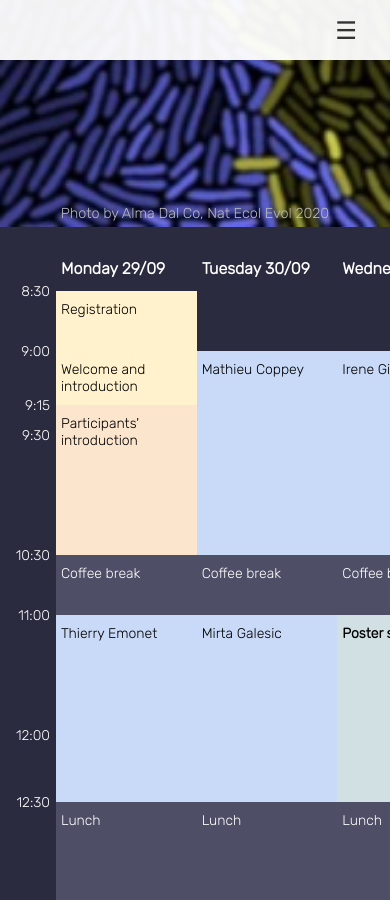
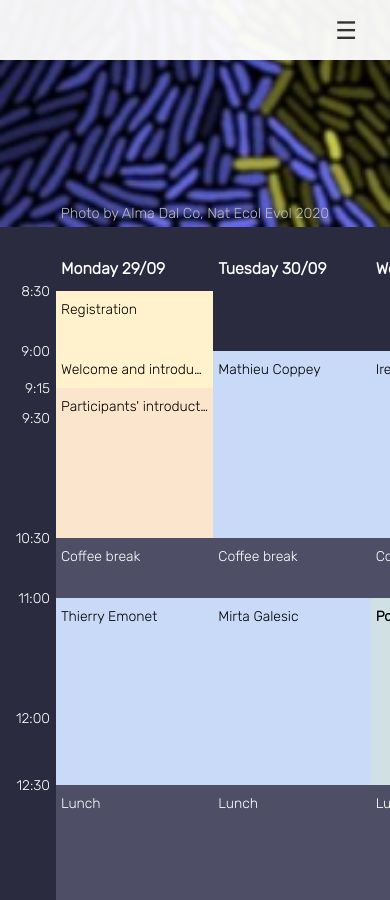
Before and after one commit to almadalcoschool/almadalcoschool.github.io, a Jekyll site: the page built from program.html, in a window 390 px wide and 900 px high, scrolled down 323 px. Built offline with Jekyll 4.4.1, drawn with Linux system fonts in a browser that asks for light colours; nearby versions of some CDN libraries.

Commit message:
provo corrette proporzioni orari su mobile

```diff
--- a/program.html
+++ b/program.html
@@ -185,14 +185,13 @@ image: /images/home/paper_natEcoEvol2020.jpg
 <!-- TIMETABLE -->
 
 
-
 <style type="text/css">
     .tg  {
       border:none;border-collapse:collapse;border-spacing:0;margin:0 auto;
       table-layout: fixed;            /* colonne a larghezza fissa */
       width: 100%;
       /* Variabili */
-      --row-min: 30px;                /* altezza minima riga */
+      --row-min: 30px;                /* altezza minima riga (step temporale) */
       --time-x: 8px;                  /* rientro orario dal bordo destro della prima colonna */
       --time-col: 64px;               /* larghezza colonna orari (più stretta) */
       --days-font-size: 18px;         /* dimensione font prima riga (giorni) - desktop */
@@ -211,6 +210,7 @@ image: /images/home/paper_natEcoEvol2020.jpg
       overflow:hidden;
       padding:10px 5px;
       word-break:normal;
+      cursor: default;
     }
 
     /* Disattiva lo sticky "vuoto" dell'header originale */
@@ -221,18 +221,18 @@ image: /images/home/paper_natEcoEvol2020.jpg
     .tg .tg-gpin{background-color:#C9DAF8;text-align:left;vertical-align:top}
     .tg .tg-agz1{background-color:#4e4e67;color:#ffffff;text-align:left;vertical-align:top}
     .tg .tg-nj25{background-color:#D9D2E9;text-align:left;vertical-align:top}
-    .tg .tg-mkke{background-color:#D0E0E3;font-weight:bold;text-align:left;vertical-align:top}
+    .tg .tg-mkke{background-color:#D0E0E3;text-align:left;vertical-align:top;font-weight:bold}
     .tg .tg-82rs{background-color:#FFF2CC;text-align:left;vertical-align:top}
     .tg .tg-yedf{background-color:#FFF2CC;text-align:left;vertical-align:top}
     .tg .tg-7803{color:#ffffff;text-align:left;vertical-align:top}
     .tg .tg-ccct{background-color:#4e4e67;border-color:#4e4e67;color:#ffffff;text-align:left;vertical-align:top}
     .tg .tg-0lax{text-align:left;vertical-align:top}
-    .tg .tg-95qi{color:#FFF;font-weight:bold;text-align:left;vertical-align:top}
+    .tg .tg-95qi{color:#FFF;text-align:left;vertical-align:top;font-weight:bold}
     .tg .tg-pta1{color:#FFF;text-align:left;vertical-align:top}
     .tg .tg-dmai{background-color:#FCE5CD;text-align:left;vertical-align:top}
     .tg .tg-teb0{background-color:#D9EAD3;text-align:left;vertical-align:top}
 
-    /* Altezza minima riga per evitare sovrapposizioni tra orari vicini */
+    /* Altezza minima riga = passo temporale (mantiene la scala delle durate) */
     .tg tbody tr{ height: var(--row-min); }
 
     /* === Prima colonna STICKY a sinistra + orario “sulla linea” allineato a destra === */
@@ -248,6 +248,7 @@ image: /images/home/paper_natEcoEvol2020.jpg
       width: var(--time-col);         /* assicura larghezza fissa anche a livello di cella */
       min-width: var(--time-col);
       /* background: var(--table-bg, transparent); */
+      cursor: default;
     }
     .tg tbody td:first-child .time-on-line{
       position: absolute;
@@ -281,15 +282,50 @@ image: /images/home/paper_natEcoEvol2020.jpg
 
     @media (max-width: 767px){
       .tg-wrap { overflow-x: auto; -webkit-overflow-scrolling: touch; }
-      .tg      { min-width: 900px; }  /* forza overflow → scroll orizzontale */
+      .tg      { min-width: 1000px; } /* forza overflow → scroll orizzontale */
       .tg { --time-col: 56px; --time-x: 6px; --days-font-size: 16px; }
+
+      /* Mantiene la scala temporale: niente a capo, ellissi */
+      .tg td, .tg th{
+        white-space: nowrap;          /* impedisce l'aumento in altezza della riga */
+        text-overflow: ellipsis;      /* mostra … se il testo è troppo lungo */
+        overflow: hidden;             /* evita che il contenuto gonfi la riga */
+      }
+
+      /* Indicatore "toccabile" solo su celle di contenuto (non orari, non header) */
+      .tg tbody td:not(:first-child){ cursor: pointer; }
+    }
+
+    /* === POPOVER per leggere il contenuto completo su tap === */
+    .cell-popover{
+      position: fixed; inset: 0;
+      display: none; align-items: center; justify-content: center;
+      background: rgba(0,0,0,.35);
+      z-index: 9999; padding: 16px;
+    }
+    .cell-popover--open{ display: flex; }
+    .cell-popover__box{
+      background: #fff; color: #000;
+      max-width: 90vw; max-height: 70vh;
+      overflow: auto; border-radius: 12px; padding: 16px 20px;
+      box-shadow: 0 10px 30px rgba(0,0,0,.25);
+      font-family: inherit; font-size: 16px; line-height: 1.4;
+      position: relative;
+    }
+    .cell-popover__close{
+      position: absolute; top: 8px; right: 10px;
+      border: 0; background: transparent; font-size: 22px; cursor: pointer;
+      line-height: 1;
+    }
+    .cell-popover__meta{
+      font-size: 12px; opacity: .7; margin-bottom: 8px;
     }
   </style>
 </head>
 <body>
 
   <div class="tg-wrap">
-    <table class="tg">
+    <table class="tg" aria-label="Programma settimanale">
       <!-- 1 colonna orari (stretta) + 6 colonne giorni (uguali) -->
       <colgroup>
         <col class="tg-col-time">
@@ -453,11 +489,21 @@ image: /images/home/paper_natEcoEvol2020.jpg
     </table>
   </div>
 
+  <!-- Popover per testi completi -->
+  <div class="cell-popover" id="cell-popover" aria-hidden="true">
+    <div class="cell-popover__box" role="dialog" aria-modal="true" aria-labelledby="cell-popover-title">
+      <button class="cell-popover__close" type="button" aria-label="Chiudi" title="Chiudi">&times;</button>
+      <div class="cell-popover__meta" id="cell-popover-title">Dettaglio</div>
+      <div id="cell-popover-content"></div>
+    </div>
+  </div>
+
   <!-- Script: incapsula automaticamente gli orari nello span .time-on-line -->
   <script>
     document.addEventListener('DOMContentLoaded', function () {
-      const cells = document.querySelectorAll('.tg tbody tr td:first-child');
-      cells.forEach(td => {
+      /* === 1) Wrapping degli orari per effetto "sulla linea" === */
+      const timeCells = document.querySelectorAll('.tg tbody tr td:first-child');
+      timeCells.forEach(td => {
         if (td.querySelector('.time-on-line')) return; // già fatto
         const txt = (td.textContent || '').trim();
         // Matcha "9:00", "9.15", "19", "19,45" ecc.
@@ -480,6 +572,8 @@ image: /images/home/paper_natEcoEvol2020.jpg
       --row-min: 30px;                /* altezza minima riga */
       --time-x: 8px;                  /* rientro orario dal bordo destro della prima colonna */
       --time-col: 64px;               /* larghezza colonna orari (più stretta) */
+      --days-font-size: 18px;         /* dimensione font prima riga (giorni) - desktop */
+      /* --table-bg: #fff;            /* opzionale: sfondo pieno per sticky */
     }
 
     /* Larghezze: 1 colonna orari stretta + 6 colonne giorno uguali */
@@ -520,7 +614,7 @@ image: /images/home/paper_natEcoEvol2020.jpg
 
     /* === Prima colonna STICKY a sinistra + orario “sulla linea” allineato a destra === */
     .tg tbody td:first-child{
-      position: sticky;               /* sticky (non relative) per la colonna orari */
+      position: sticky;               /* sticky per la colonna orari */
       left: 0;
       z-index: 3;                     /* sopra le altre celle */
       overflow: visible !important;   /* i td di default hanno overflow:hidden */
@@ -542,12 +636,16 @@ image: /images/home/paper_natEcoEvol2020.jpg
       text-align: right;
     }
 
-    /* === Prima riga STICKY in alto (quella con i giorni) === */
+    /* === Prima riga STICKY in alto (quella con i giorni) + font più grande === */
     .tg tbody tr:first-child > *{
       position: sticky;
       top: 0;
       z-index: 2;                     /* sotto alla colonna sticky per non creare artefatti */
       /* background: var(--table-bg, transparent); */
+      font-size: var(--days-font-size);
+      line-height: 1.25;
+      padding-top: 12px;
+      padding-bottom: 12px;
     }
 
     /* Cella di intersezione (prima riga + prima colonna): sopra tutto */
@@ -561,7 +659,7 @@ image: /images/home/paper_natEcoEvol2020.jpg
     @media (max-width: 767px){
       .tg-wrap { overflow-x: auto; -webkit-overflow-scrolling: touch; }
       .tg      { min-width: 900px; }  /* forza overflow → scroll orizzontale */
-      .tg { --time-col: 56px; --time-x: 6px; }
+      .tg { --time-col: 56px; --time-x: 6px; --days-font-size: 16px; }
     }
   </style>
 </head>
@@ -730,7 +828,6 @@ image: /images/home/paper_natEcoEvol2020.jpg
       </tbody>
     </table>
   </div>
-
   <script>
     document.addEventListener('DOMContentLoaded', function () {
       const cells = document.querySelectorAll('.tg tbody tr td:first-child');
@@ -747,6 +844,7 @@ image: /images/home/paper_natEcoEvol2020.jpg
   </script>
 </body>
 -->
+
 
 <!--
 
```
Also changed, not shown: other parts of program.html (+47 -1 lines).
